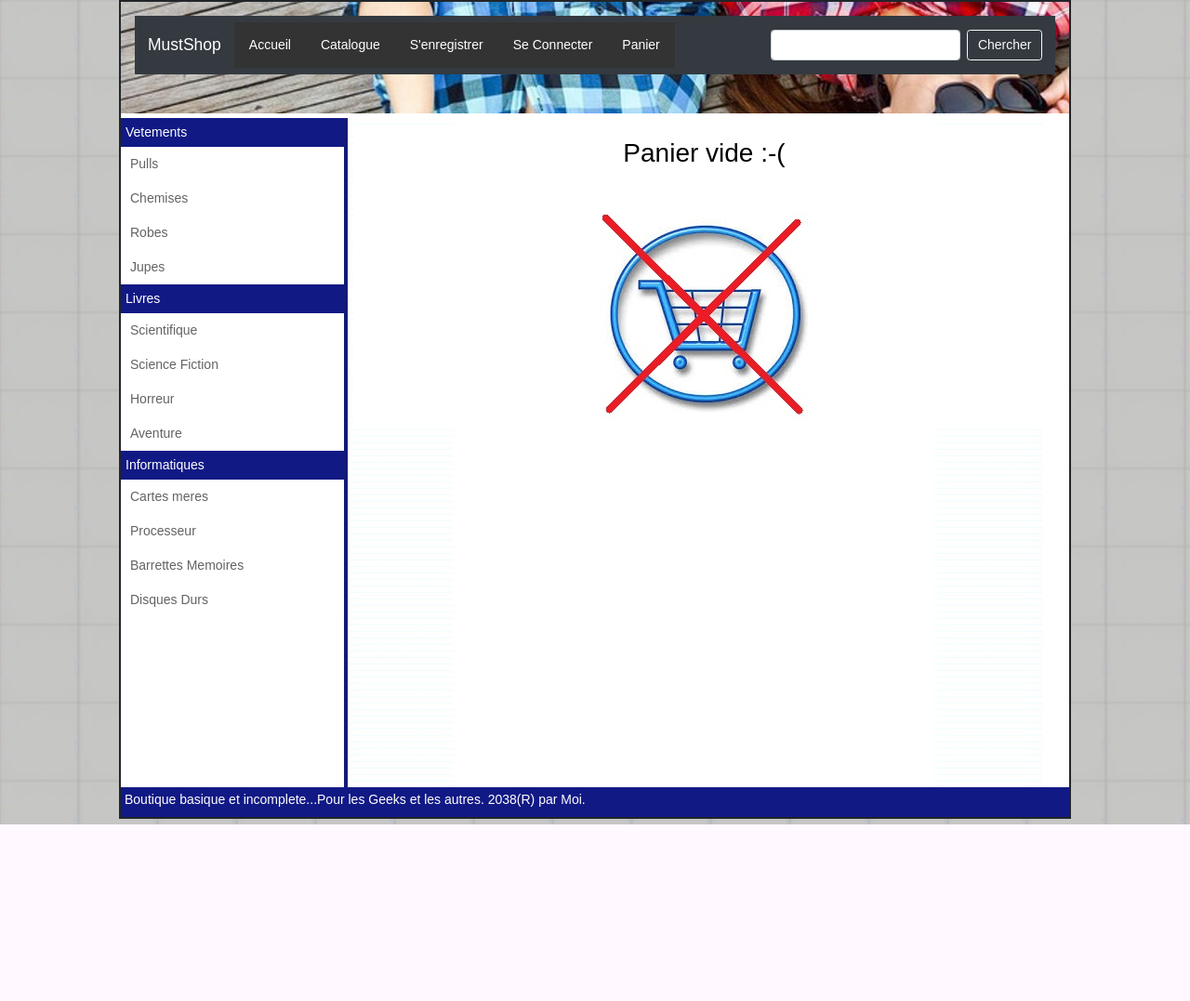
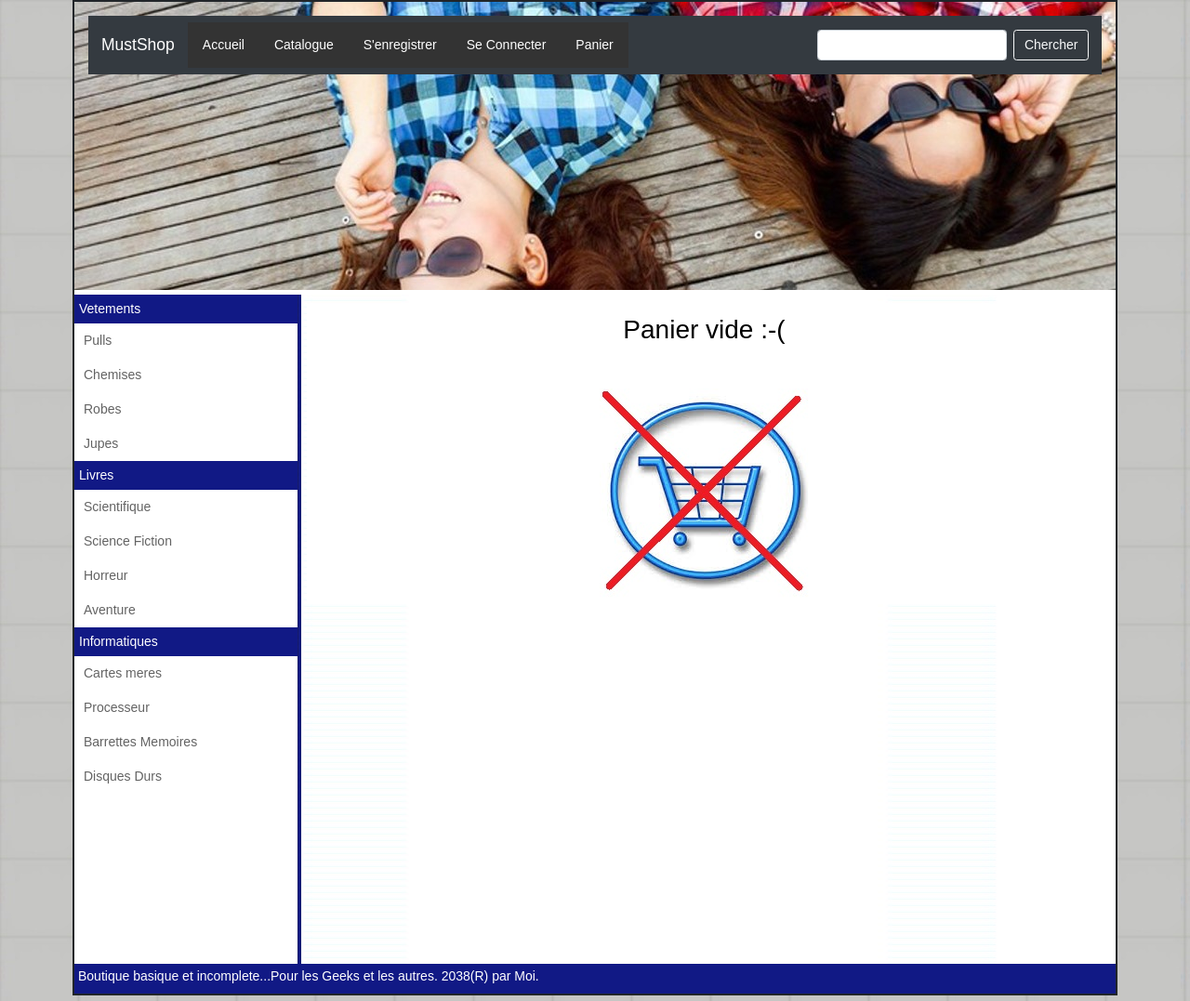
Before and after one commit to PierreDZ/Exo_E_COMMERCE_PHP, a PHP site: page /index.php?act=panier in a window 1280 px wide. Shown: the whole page at 93% size. Before the commit the page ends 887 px from the top, so only its background shows below. Run offline with PHP 8.4, Linux system fonts and the light colour scheme; data comes from the database, SQL or seed files in the repository.

Commit message:
Presque fini: modif de certaines classes

```diff
--- a/assets/css/index.css
+++ b/assets/css/index.css
@@ -17,13 +17,13 @@ body {
 #mainsite {
     margin: 0px auto;
     padding: 0px;
-    width : 1024px;
+    width : 1124px;
     background-color: white;
     border: 2px solid;
 }
 #headerblock{
     background-image: url("../img/header.jpg");
-    height: 120px;
+    height: 310px;
     padding : 0px;
     margin : 0px;
     white-space: nowrap;
--- a/controllers/ctrl_main.php
+++ b/controllers/ctrl_main.php
@@ -64,4 +64,4 @@ if (isset($_GET['idsscat'])) { // affichier tous les articles selon la sous cate
 }
 
 
-require_once ("views/view_index.php");
+require_once ("views/ctrl_view_index.php");
--- a/views/user_register.php
+++ b/views/user_register.php
@@ -92,7 +92,7 @@
             <span class="error">* <?php echo $email_err; ?></span>
             <br>
             Mot de passe:<br>
-            <input type="text" name="password" value="<?php echo $password; ?>">
+            <input type="password" name="password" value="<?php echo $password; ?>">
             <span class="error">* <?php echo $password_err; ?></span>
             <br>
             <br>
--- a/views/view_afficherall.php
+++ b/views/view_afficherall.php
@@ -4,10 +4,10 @@ $return_string='';
 if($allArticles->rowCount() > 0 ){
     while($row = $allArticles->fetch(PDO::FETCH_ASSOC)) {
         $return_string .= '<hr><p class="ajoutpanier">Ajouter<br>('.$row['prixArticle'].' €)<br>';
-        $return_string .= '<a href="miscs/ajoutpanier.php?idart='.$row['idArticle'].'"><img src="assets/img/panier.jpg" width=36 height=36></a>';
+        $return_string .= '<a href="miscs/ajoutpanier.php?idart='.$row['idArticle'].'"><img class="img-fluid" src="assets/img/panier.jpg" width=36 height=36></a>';
         $return_string .= '<br></p>'."\n";
         $return_string .= '<p class="titrearticle">'.utf8_encode($row['nomArticle']).'</p>'  .  "\n";
-        $return_string .= '<p><img src="'.$row['photoArticle'].'" alt="'. $row['nomArticle'] .'" width=360 height=360></p>'."\n";
+        $return_string .= '<p><img class="img-fluid" src="'.$row['photoArticle'].'" alt="'. $row['nomArticle'] .'" width=360 height=360></p>'."\n";
         $return_string .= '<p>'.utf8_encode($row['descArticle']).'</p>';
     }
 }else {
--- a/views/view_afficherpanier.php
+++ b/views/view_afficherpanier.php
@@ -11,7 +11,7 @@ if (!isset($_SESSION["panier"]["nbeArt"]) || empty($_SESSION["panier"]["nbeArt"]
   ?>
     <p>
       Panier vide :-(<br><br>
-      <img src="assets/img/paniervide.jpg" alt="panier vide" width="" height="" />
+      <img class="img-fluid"  src="assets/img/paniervide.jpg" alt="panier vide" width="" height="" />
     </p>
   <?php
   } else {
@@ -33,7 +33,7 @@ if (!isset($_SESSION["panier"]["nbeArt"]) || empty($_SESSION["panier"]["nbeArt"]
           while ($row = $qry_result->fetch(PDO::FETCH_ASSOC)) {
             $rep = '';
             $rep .= '<tr>';
-            $rep .= '<td><img src="' . $row['photoArticle'] . '" alt="' . $row['nomArticle'] . '"  width=60 height=60>&nbsp;';
+            $rep .= '<td><img class="img-fluid" src="' . $row['photoArticle'] . '" alt="' . $row['nomArticle'] . '"  width=60 height=60>&nbsp;';
             $rep .= utf8_encode($row['nomArticle']) . '</td>';
             $rep .= '<td>' . $row["prixArticle"] . '</td>';
             $rep .= '<td><a href="miscs/supprimerpanier.php?supart=' . $i . '" >Supprimer</a></td>';
--- a/views/view_article.php
+++ b/views/view_article.php
@@ -3,10 +3,10 @@ $return_string="";
 if($article->rowCount() > 0 ){
     while($row = $article->fetch(PDO::FETCH_ASSOC)) {
         $return_string .= '<hr><p class="ajoutpanier">Ajouter<br>('.$row['prixArticle'].' €)<br>';
-        $return_string .= '<a href="miscs/ajoutpanier.php?idart='.$row['idArticle'].'"><img src="assets/img/panier.jpg" width=36 height=36></a>';
+        $return_string .= '<a href="miscs/ajoutpanier.php?idart='.$row['idArticle'].'"><img class="img-fluid" src="assets/img/panier.jpg" width=36 height=36></a>';
         $return_string .= '<br></p>'."\n";
         $return_string .= '<p class="titrearticle">'.utf8_encode($row['nomArticle']).'</p>'  .  "\n";
-        $return_string .= '<p><img src="'.$row['photoArticle'].'" alt="'. $row['nomArticle'] .'" width=360 height=360></p>'."\n";
+        $return_string .= '<p><img class="img-fluid" src="'.$row['photoArticle'].'" alt="'. $row['nomArticle'] .'" width=360 height=360></p>'."\n";
         $return_string .= '<p>'.utf8_encode($row['descArticle']).'</p>';
     }
 }else {
--- a/views/view_detailsCategorie.php
+++ b/views/view_detailsCategorie.php
@@ -4,7 +4,7 @@ $_SESSION["currCat"] = $id_ssCat;
 $return_string = '';
 if($articles->rowCount() > 0 ){
     while($row = $articles->fetch(PDO::FETCH_ASSOC)) {
-        $return_string .= '<hr><p><img src="'.$row['photoArticle'].'" alt="'. $row['nomArticle'] .'"  width=120 height=120></p>'."\n";
+        $return_string .= '<hr><p><img class="img-fluid" src="'.$row['photoArticle'].'" alt="'. $row['nomArticle'] .'"  width=120 height=120></p>'."\n";
         $return_string .= '<p><a class ="lienarticle" href="index.php?idart='.$row['idArticle'].'">'.utf8_encode($row['nomArticle']).' </a>&nbsp;('.$row['prixArticle'].'€)</p>' . "\n";
     }
 }else {
```
Also changed, not shown: views/ctrl_view_index.php (renamed from views/view_index.php).
